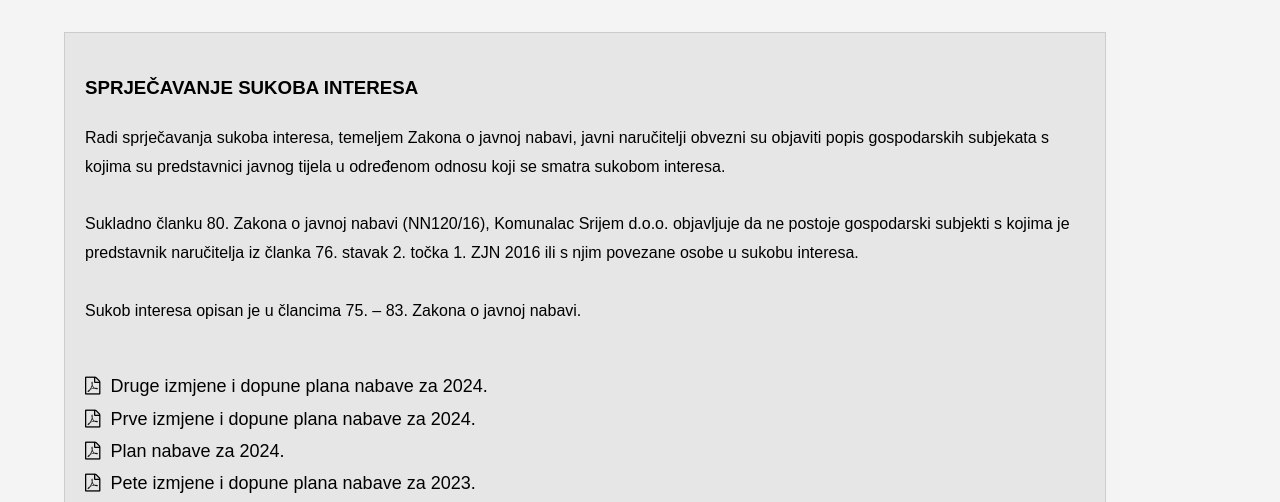
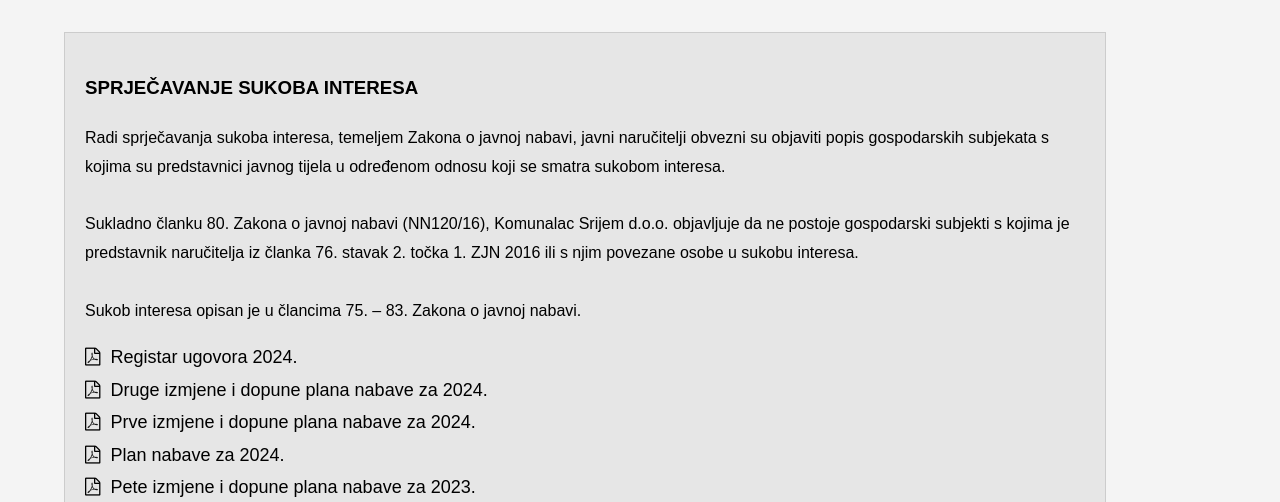
Before and after one commit to kSibalic/komunalac--web, a plain HTML site: page pages/nabava.html in a window 1280 px wide. Shown: the part 298-800 px from the top of the page. Drawn offline with Linux system fonts and the light colour scheme.

Commit message:
Added new docs

```diff
--- a/pages/nabava.html
+++ b/pages/nabava.html
@@ -93,7 +93,10 @@
                     subjekti s kojima je predstavnik naručitelja iz članka 76. stavak 2. točka 1. ZJN 2016 ili s njim povezane osobe u sukobu
                     interesa. <br/><br/>
                     Sukob interesa opisan je u člancima 75. – 83. Zakona o javnoj nabavi.</p>
-                    <br/>
+
+                    <a class="link1" href="/dokumenti/javnaNabava/Registar%20ugovora%202024.pdf" target="_blank">
+                    <i class="fa fa-file-pdf-o" aria-hidden="true"></i> &nbsp;Registar ugovora 2024.</a> <br/>
+
                     <a class="link1" href="/dokumenti/J_Plan%20nabave%20za%202024%20-%202%20izmjene%20i%20dopune.pdf" target="_blank">
                     <i class="fa fa-file-pdf-o" aria-hidden="true"></i> &nbsp;Druge izmjene i dopune plana nabave za 2024.</a> <br/>
 
```
Also changed, not shown: 1 other file.
